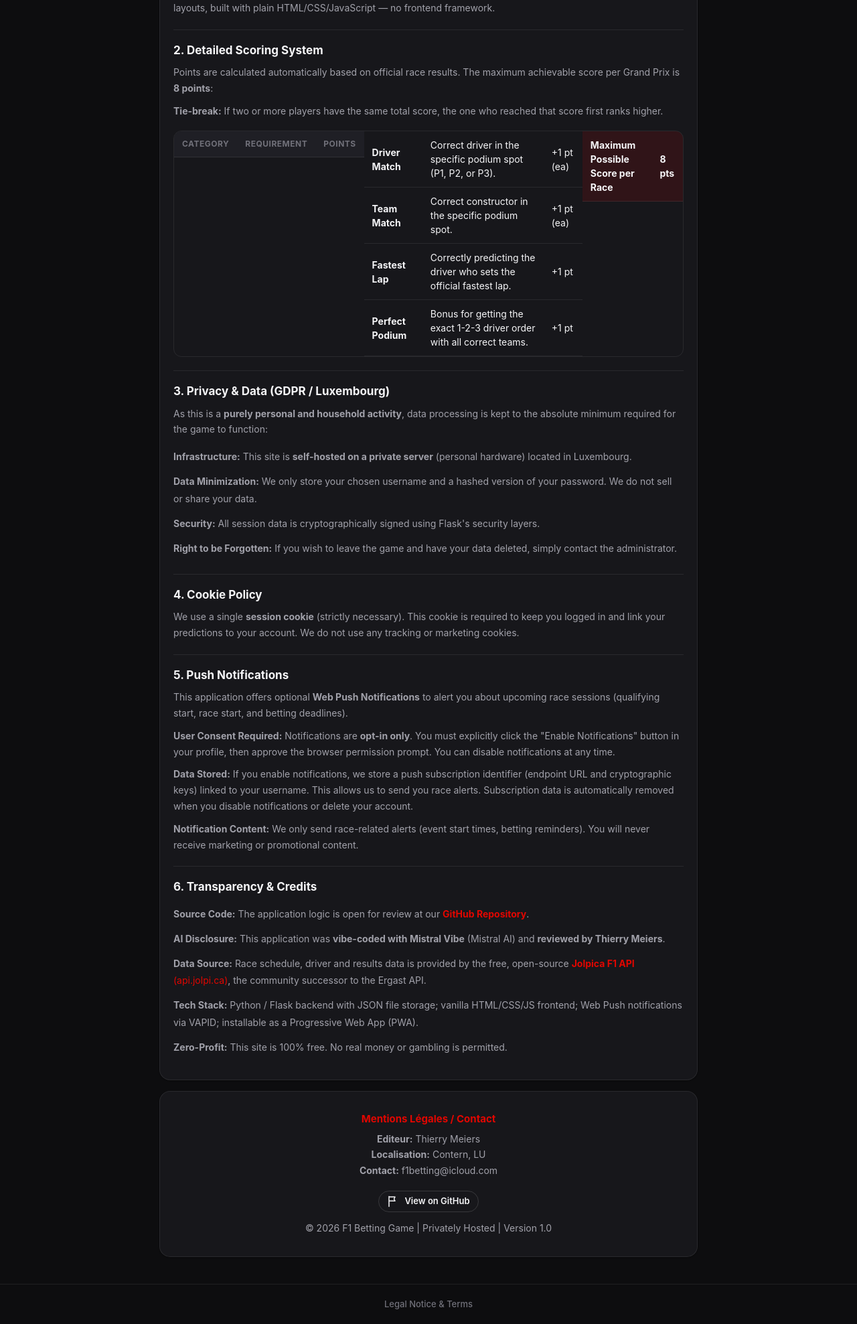
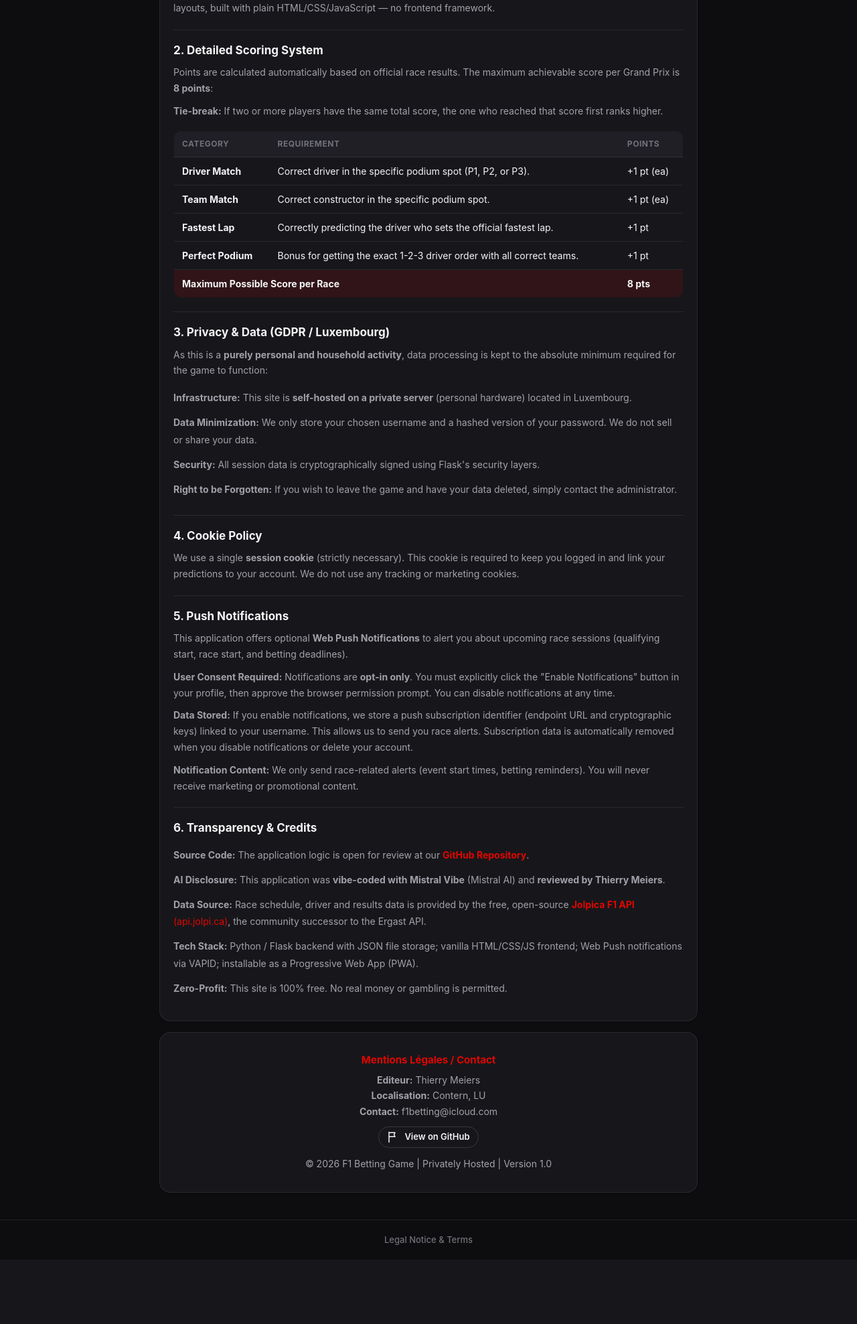
Before and after one commit to Meith0717/f1-betting-website, a Flask app: page /legal-notice in a window 1280 px wide. Shown: the part 412-2389 px from the top of the page at 67% size. After the commit the page ends 2271 px from the top, so only its background shows below. Run offline with Flask 3, Linux system fonts and the light colour scheme.

Commit message:
Fix broken scoring table: remove duplicate .mt-2 rule that forced display:inline-flex on the table
Generated by Mistral Vibe.
Co-Authored-By: Mistral Vibe <vibe@mistral.ai>

```diff
--- a/src/app/static/css/mobile-styles.css
+++ b/src/app/static/css/mobile-styles.css
@@ -963,7 +963,7 @@ hr.my-4 { border: none; border-top: 1px solid var(--border); margin: 20px 0; }
 * My bets (compact rows on betting dashboard)
 *****************************/
 .my-bet-row { padding: 4px 0; }
-.mt-2 { margin-top: 8px; display: inline-flex; }
+.mt-2 { margin-top: 8px; }
 
 .race-title {
   display: flex;
```
